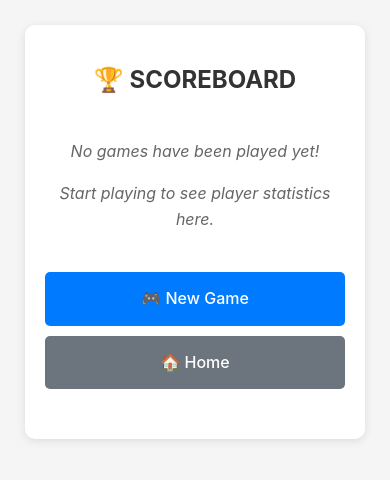
After one commit to jimmyhaacker/tic-tac-toe-experiment, a Django app: page /scoreboard/ in a window 390 px wide. The commit adds this page. Shown: the top 480 px of the page. Run offline with Django 5.2, Linux system fonts and the light colour scheme; data that the repository does not hold is empty.

Commit message:
Complete score tracking implementation with comprehensive testing
Co-authored-by: jimmyhaacker <186729345+jimmyhaacker@users.noreply.github.com>

```diff
--- a/game/templates/game/game_board.html
+++ b/game/templates/game/game_board.html
@@ -351,6 +351,7 @@
 
         <section class="actions" aria-label="Game Actions">
             <a href="{% url 'game:start_page' %}" class="button-link" role="button">Play Again</a>
+            <a href="{% url 'game:scoreboard' %}" class="button-link" role="button">🏆 Scoreboard</a>
         </section>
 
         <!-- Live region for game announcements -->
--- /dev/null
+++ b/game/templates/game/scoreboard.html
@@ -0,0 +1,214 @@
+<!DOCTYPE html>
+<html lang="en">
+<head>
+    <meta charset="UTF-8">
+    <meta name="viewport" content="width=device-width, initial-scale=1.0">
+    <title>Scoreboard - Tic-Tac-Toe Game</title>
+    <style>
+        * {
+            box-sizing: border-box;
+        }
+
+        body {
+            font-family: -apple-system, BlinkMacSystemFont, 'Segoe UI', Roboto, Oxygen, Ubuntu, Cantarell, sans-serif;
+            max-width: 600px;
+            margin: 20px auto;
+            padding: 20px;
+            text-align: center;
+            background-color: #f5f5f5;
+            line-height: 1.6;
+        }
+
+        .container {
+            background: white;
+            padding: 30px;
+            border-radius: 10px;
+            box-shadow: 0 2px 10px rgba(0,0,0,0.1);
+        }
+
+        h1 {
+            color: #333;
+            margin-bottom: 30px;
+            font-size: 2rem;
+        }
+
+        .scoreboard-table {
+            width: 100%;
+            border-collapse: collapse;
+            margin: 20px 0;
+        }
+
+        .scoreboard-table th,
+        .scoreboard-table td {
+            padding: 12px;
+            text-align: left;
+            border-bottom: 1px solid #ddd;
+        }
+
+        .scoreboard-table th {
+            background-color: #f8f9fa;
+            font-weight: 600;
+            color: #333;
+        }
+
+        .scoreboard-table tr:nth-child(even) {
+            background-color: #f9f9f9;
+        }
+
+        .scoreboard-table tr:hover {
+            background-color: #f0f0f0;
+        }
+
+        .rank {
+            font-weight: bold;
+            color: #666;
+        }
+
+        .player-name {
+            font-weight: 600;
+            color: #333;
+        }
+
+        .wins {
+            color: #28a745;
+            font-weight: 600;
+        }
+
+        .losses {
+            color: #dc3545;
+        }
+
+        .draws {
+            color: #ffc107;
+        }
+
+        .win-percentage {
+            font-weight: 600;
+            color: #007bff;
+        }
+
+        .navigation {
+            margin: 30px 0;
+            display: flex;
+            gap: 15px;
+            justify-content: center;
+            flex-wrap: wrap;
+        }
+
+        .nav-button {
+            display: inline-block;
+            padding: 12px 24px;
+            background-color: #007bff;
+            color: white;
+            text-decoration: none;
+            border-radius: 5px;
+            font-weight: 500;
+            transition: background-color 0.2s, transform 0.1s;
+        }
+
+        .nav-button:hover {
+            background-color: #0056b3;
+            transform: translateY(-1px);
+        }
+
+        .nav-button.secondary {
+            background-color: #6c757d;
+        }
+
+        .nav-button.secondary:hover {
+            background-color: #545b62;
+        }
+
+        .empty-state {
+            text-align: center;
+            color: #666;
+            font-style: italic;
+            margin: 40px 0;
+        }
+
+        /* Mobile optimizations */
+        @media (max-width: 480px) {
+            body {
+                margin: 10px;
+                padding: 15px;
+            }
+
+            .container {
+                padding: 20px;
+            }
+
+            h1 {
+                font-size: 1.5rem;
+                margin-bottom: 20px;
+            }
+
+            .scoreboard-table {
+                font-size: 14px;
+            }
+
+            .scoreboard-table th,
+            .scoreboard-table td {
+                padding: 8px 6px;
+            }
+
+            .navigation {
+                flex-direction: column;
+                gap: 10px;
+            }
+
+            .nav-button {
+                padding: 14px 20px;
+                font-size: 16px;
+            }
+        }
+    </style>
+</head>
+<body>
+    <main class="container" role="main">
+        <h1>🏆 SCOREBOARD</h1>
+
+        {% if scores %}
+            <table class="scoreboard-table" role="table" aria-label="Player scoreboard">
+                <thead>
+                    <tr>
+                        <th scope="col">Rank</th>
+                        <th scope="col">Player Name</th>
+                        <th scope="col">Wins</th>
+                        <th scope="col">Losses</th>
+                        <th scope="col">Draws</th>
+                        <th scope="col">Total Games</th>
+                        <th scope="col">Win %</th>
+                    </tr>
+                </thead>
+                <tbody>
+                    {% for score in scores %}
+                        <tr>
+                            <td class="rank">{{ forloop.counter }}</td>
+                            <td class="player-name">{{ score.player_name }}</td>
+                            <td class="wins">{{ score.wins }}</td>
+                            <td class="losses">{{ score.losses }}</td>
+                            <td class="draws">{{ score.draws }}</td>
+                            <td>{{ score.total_games }}</td>
+                            <td class="win-percentage">{{ score.win_percentage }}%</td>
+                        </tr>
+                    {% endfor %}
+                </tbody>
+            </table>
+        {% else %}
+            <div class="empty-state">
+                <p>No games have been played yet!</p>
+                <p>Start playing to see player statistics here.</p>
+            </div>
+        {% endif %}
+
+        <nav class="navigation" role="navigation" aria-label="Main navigation">
+            <a href="{% url 'game:start_page' %}" class="nav-button">
+                🎮 New Game
+            </a>
+            <a href="{% url 'game:start_page' %}" class="nav-button secondary">
+                🏠 Home
+            </a>
+        </nav>
+    </main>
+</body>
+</html>
--- a/game/urls.py
+++ b/game/urls.py
@@ -8,4 +8,5 @@ urlpatterns = [
     path('new-game/', views.new_game, name='new_game'),
     path('game/<int:game_id>/', views.game_board, name='game_board'),
     path('game/<int:game_id>/move/', views.make_move, name='make_move'),
+    path('scoreboard/', views.scoreboard, name='scoreboard'),
 ]
--- a/game/views.py
+++ b/game/views.py
@@ -3,7 +3,7 @@ from django.http import JsonResponse
 from django.views.decorators.csrf import csrf_exempt
 from django.views.decorators.http import require_POST
 import json
-from .models import Game
+from .models import Game, Score
 
 
 def start_page(request):
@@ -98,3 +98,17 @@ def make_move(request, game_id):
             'success': False,
             'message': 'An error occurred'
         })
+
+
+def scoreboard(request):
+    """Display the scoreboard with player statistics"""
+    scores = Score.objects.all()
+
+    # Sort by wins descending, then by win percentage
+    sorted_scores = sorted(scores, key=lambda x: (x.wins, x.win_percentage), reverse=True)
+
+    context = {
+        'scores': sorted_scores,
+    }
+
+    return render(request, 'game/scoreboard.html', context)
```
Also changed, not shown: game/models.py (+58 -0 lines), game/templates/game/start_page.html (+37 -0 lines), game/tests.py (+195 -1 lines), game/migrations/0002_score.py (added).
